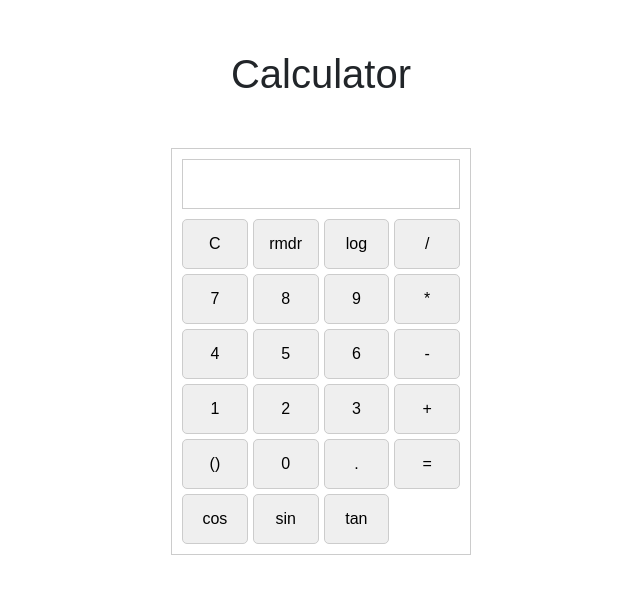
After one commit to gaulghost/gaulghost-operations, a Flask app: page /calc in a window 1280 px wide. The commit adds this page. Shown: the top 594 px of the page, without its empty margins (319-959 px from the left). Run offline with Flask 2, Linux system fonts and the light colour scheme; some libraries are stand-ins or nearby versions.

Commit message:
setting up basic UI

```diff
--- a/app.py
+++ b/app.py
@@ -4,8 +4,8 @@ app = Flask(__name__)
 
 @app.route("/")
 def start():
-    return "The MBSA Server is Running"
+    return render_template('index.html')
 
-@app.route("/mbsa")
-def mbsa():
-    return render_template('index.html')
+@app.route("/calc")
+def calc():
+    return render_template('calc.html')
--- /dev/null
+++ b/static/calc.css
@@ -0,0 +1,59 @@
+body {
+    font-family: sans-serif;
+}
+
+.center-text {
+    text-align: center;
+}
+
+.center {
+    display: flex;
+    justify-content: center;
+}
+
+.margin-top-50 {
+    margin-top: 50px;
+}
+
+.error-highlight {
+    color: red;
+}
+
+.calculator {
+    display: flex;
+    flex-direction: column;
+    width: 300px;
+    border: 1px solid #ccc;
+    padding: 10px;
+    .input-output-screen {
+        width: 100%;
+    }
+}
+
+#display {
+    width: 100%;
+    height: 50px;
+    border: 1px solid #ccc;
+    padding: 10px;
+    font-size: 18px;
+}
+
+.buttons {
+    display: grid;
+    grid-template-columns: repeat(4, 1fr);
+    gap: 5px;
+    margin-top: 10px;
+}
+
+button {
+    width: 100%;
+    height: 50px;
+    border: 1px solid #ccc;
+    border-radius: 5px;
+    font-size: 16px;
+    cursor: pointer;
+}
+
+button:hover {
+    background-color: #eee;
+}
--- /dev/null
+++ b/static/calc.js
@@ -0,0 +1,68 @@
+const secondaryOperations = ["log", "cos", "sin", "tan"];
+const inputScreen = document.getElementById("display");
+
+let currentNumber = "";
+let previousNumber = "";
+let operation = "";
+let firstNumSecondaryOp = "";
+let SecondNumSecondaryOp = "";
+
+function appendNumber(number) {
+    currentNumber += number;
+    inputScreen.value = currentNumber;
+    inputScreen.classList.remove('error-highlight');
+}
+
+function selectOperation(op) {
+    if (currentNumber === "" && secondaryOperations.includes(op)) {
+        firstNumSecondaryOp = op;
+    } else if (currentNumber !== "") {
+        previousNumber = currentNumber;
+        currentNumber = "";
+        operation = op;
+        inputScreen.value = op;
+    } else if (operation !== "" && currentNumber === "" && previousNumber !== "") {
+        if(secondaryOperations.includes(op)) secondOperation = op;
+        else operation = op;
+        inputScreen.value = op;
+    } else if (operation !== "" && currentNumber !== "") {
+        const ans = calculate();
+        previousNumber = ans;
+        currentNumber = "";
+        operation = op;
+        inputScreen.value = op;
+    } else {
+        inputScreen.value = "Type a number first";
+        inputScreen.classList.add('error-highlight');
+    }
+}
+
+function clearDisplay() {
+    currentNumber = "";
+    previousNumber = "";
+    operation = "";
+    inputScreen.value = "";
+}
+
+function calculate() {
+    console.log("currentNumber", currentNumber);
+    console.log("previousNumber", previousNumber);
+    console.log("operation", operation);
+    console.log("secondOperation", secondOperation);
+    if (currentNumber !== "" && previousNumber !== "" && operation !== "") {
+        let num1 = parseFloat(previousNumber);
+        let num2 = parseFloat(currentNumber);
+        let result;
+
+        switch (operation) {
+            case "+":
+                result = num1 + num2;
+                break;
+            case "-":
+                result = num1 - num2;
+                break;
+            case "*":
+                result = num1 * num2;
+        }
+    }
+}
--- /dev/null
+++ b/templates/calc.html
@@ -0,0 +1,47 @@
+<!DOCTYPE html>
+<html lang="en">
+    <head>
+        <meta charset="UTF-8" />
+        <meta name="viewport" content="width=device-width, initial-scale=1.0" />
+        <title>Calculator</title>
+        <link
+            rel="stylesheet"
+            href="https://maxcdn.bootstrapcdn.com/bootstrap/4.5.2/css/bootstrap.min.css"
+        />
+        <link rel="stylesheet" href="calc.css" />
+    </head>
+    <body>
+        <h1 class="center-text margin-top-50">Calculator</h1>
+        <div class="center margin-top-50">
+            <div class="calculator">
+                <input class="input-output-screen" type="text" id="display" />
+                <div class="buttons">
+                    <button onclick="clearDisplay()">C</button>
+                    <button onclick="selectOperation('%')">rmdr</button>
+                    <button onclick="selectOperation('log')">log</button>
+                    <button onclick="selectOperation('/')">/</button>
+                    <button onclick="appendNumber('7')">7</button>
+                    <button onclick="appendNumber('8')">8</button>
+                    <button onclick="appendNumber('9')">9</button>
+                    <button onclick="selectOperation('*')">*</button>
+                    <button onclick="appendNumber('4')">4</button>
+                    <button onclick="appendNumber('5')">5</button>
+                    <button onclick="appendNumber('6')">6</button>
+                    <button onclick="selectOperation('-')">-</button>
+                    <button onclick="appendNumber('1')">1</button>
+                    <button onclick="appendNumber('2')">2</button>
+                    <button onclick="appendNumber('3')">3</button>
+                    <button onclick="selectOperation('+')">+</button>
+                    <button onclick="selectOperation('()')">()</button>
+                    <button onclick="appendNumber('0')">0</button>
+                    <button onclick="selectOperation('.')">.</button>
+                    <button onclick="calculate()">=</button>
+                    <button onclick="selectOperation('cos')">cos</button>
+                    <button onclick="selectOperation('sin')">sin</button>
+                    <button onclick="selectOperation('tan')">tan</button>
+                </div>
+            </div>
+        </div>
+        <script src="calc.js"></script>
+    </body>
+</html>
```
Also changed, not shown: static/index.css (added, +36 -0 lines), templates/index.html (+16 -4 lines), 1 other file.
